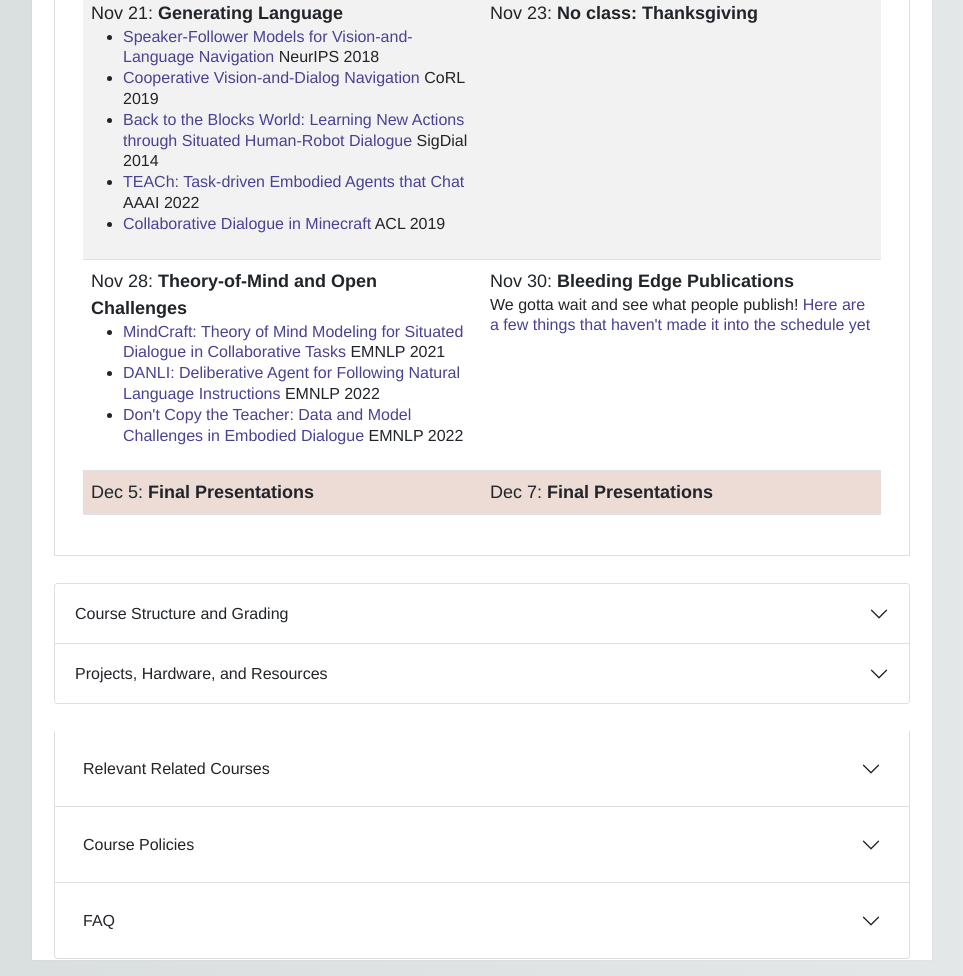
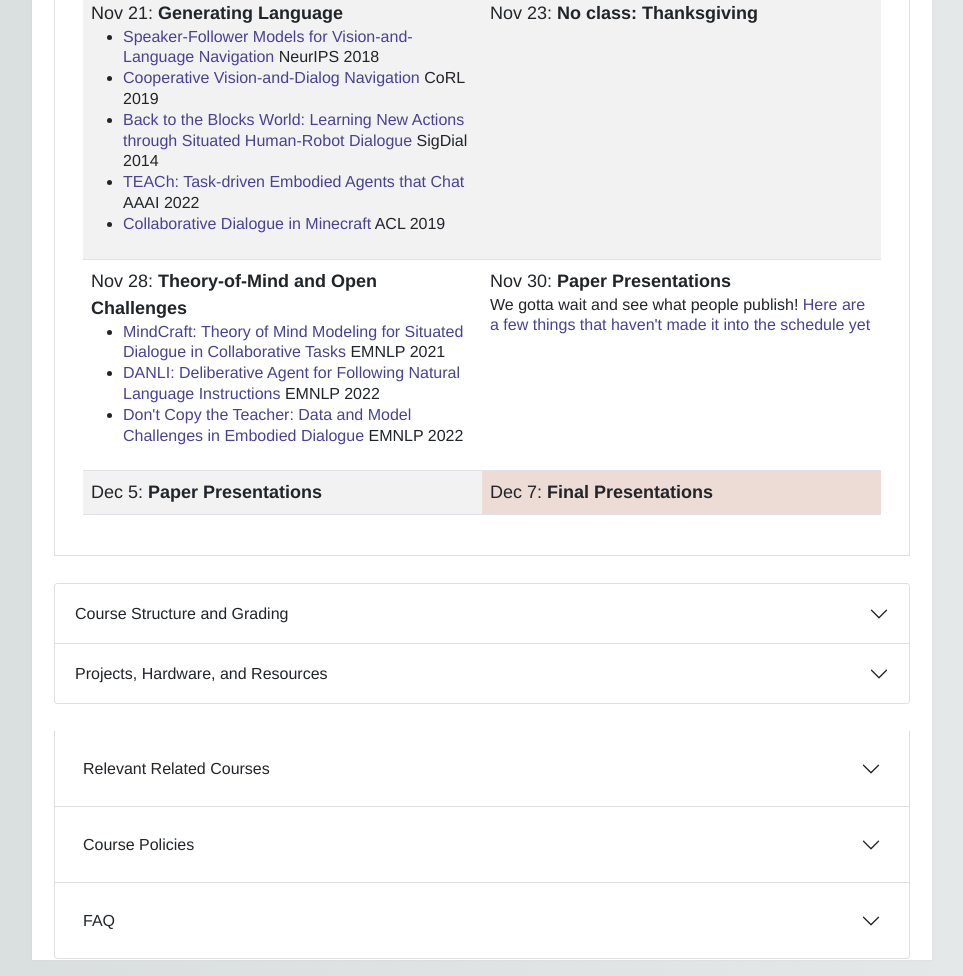
Before and after one commit to talkingtorobots/talkingtorobots.github.io, a plain HTML site: page 11-851/index.html in a window 1280 px wide. Shown: the part 4127-5103 px from the top of the page, without its empty margins (158-1121 px from the left). Drawn offline with nearby package versions, Linux system fonts and the light colour scheme.

Commit message:
a little more restructuring

```diff
--- a/11-851/index.html
+++ b/11-851/index.html
@@ -363,7 +363,7 @@
                        <li> <a href="https://arxiv.org/abs/2210.04443">Don't Copy the Teacher: Data and Model Challenges in Embodied Dialogue</a> EMNLP 2022</li>
                       </ul></h6>
                     </td>
-                    <td class="col-md-6">Nov 30: <b>Bleeding Edge Publications</b>
+                    <td class="col-md-6">Nov 30: <b>Paper Presentations</b>
                       <h6>
                         We gotta wait and see what people publish!
                         <a href="papers/" style="font-size:1em">Here are a few things that haven't made it into the schedule yet<a>
@@ -372,7 +372,7 @@
                   </tr>
 
                   <tr class="d-flex">
-                    <td class="col-md-6" style="background-color:#fae8e0">Dec 5: <b>Final Presentations</b>
+                    <td class="col-md-6">Dec 5: <b>Paper Presentations</b>
                     </td>
                     <td class="col-md-6" style="background-color:#fae8e0">Dec 7: <b>Final Presentations</b>
                     </td>
```
Also changed, not shown: index.html (+3 -3 lines).
